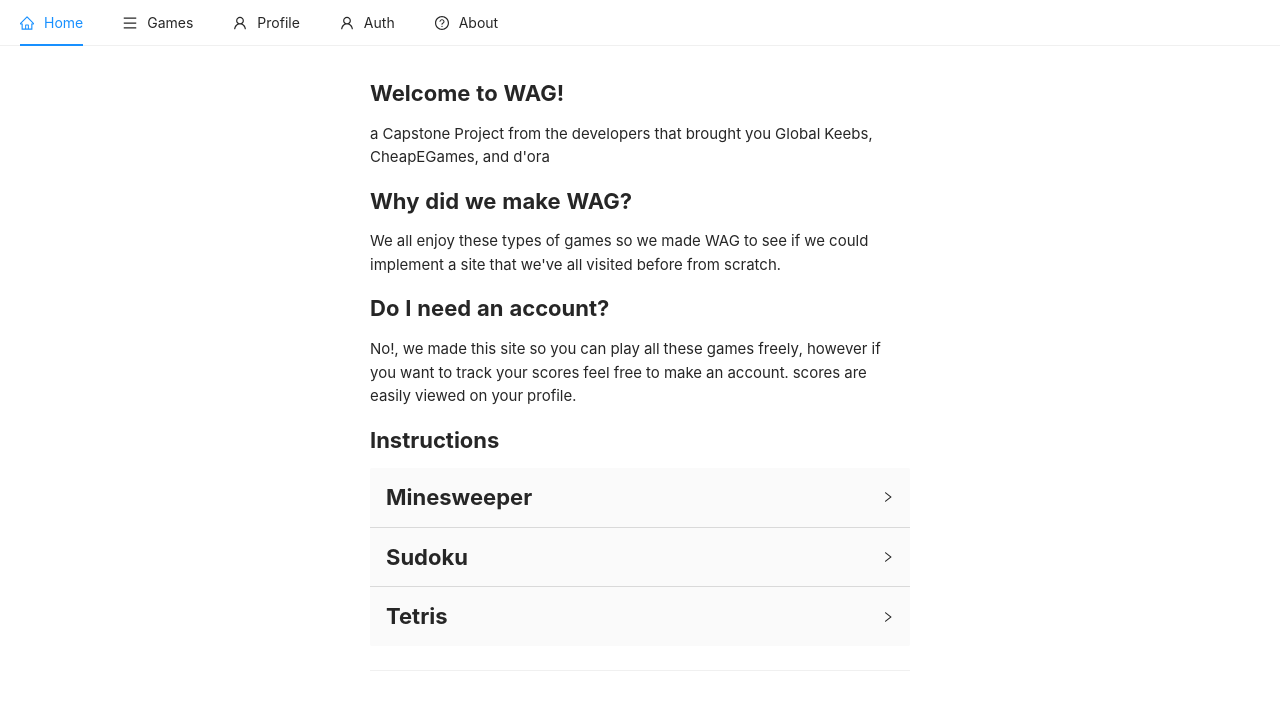
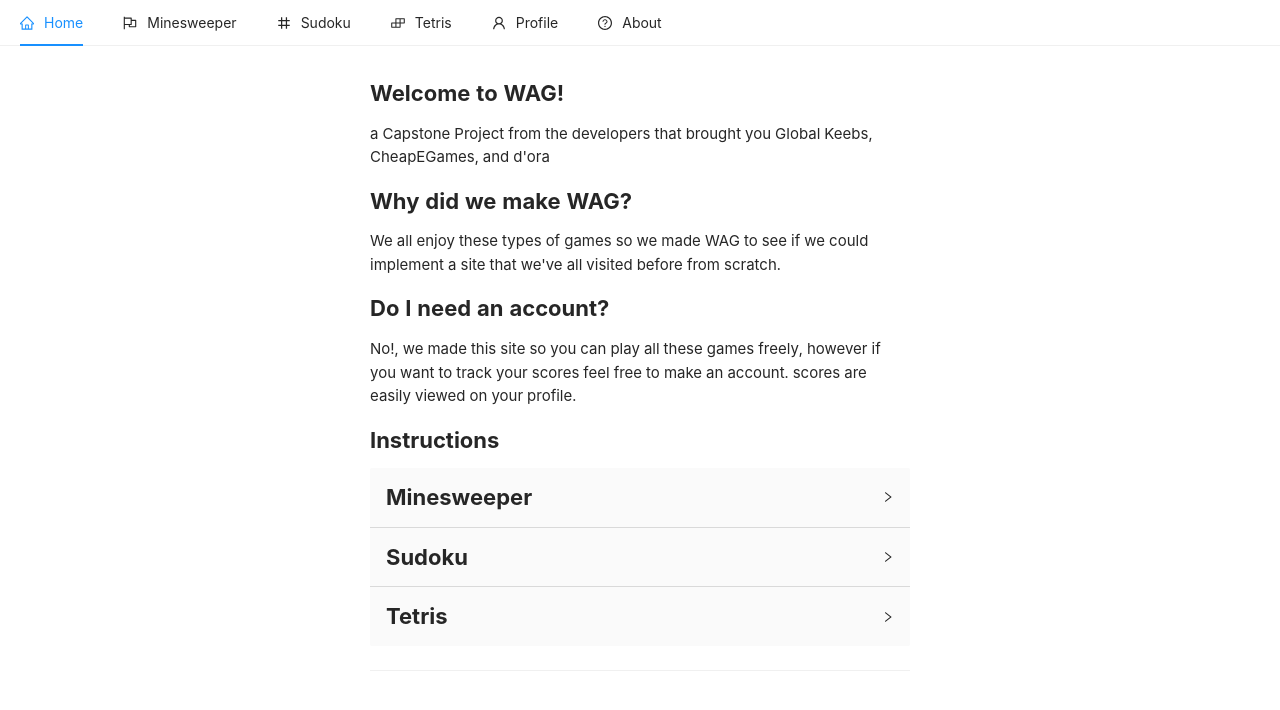
Before and after one commit to Manion-sebastian/waggroup, a Next.js app: page / in a window 1280 px wide. Shown: the top 710 px of the page. Built offline with nearby package versions, Linux system fonts and the light colour scheme.

Commit message:
edited nav for deploy

```diff
--- a/components/navBar.tsx
+++ b/components/navBar.tsx
@@ -17,20 +17,35 @@ const NavBar = () => {
     }
   }
 
+  // w nestled elements
+  // const items = [
+  //   {label:<Link href={'/'}>Home</Link>, key:'home', icon: <HomeOutlined />},
+  //   {label:'Games', key:'games', icon: <MenuOutlined />, children:[
+  //     {label:<Link href={'/minesweeper'}>Minesweeper</Link>,key:'Minesweeper', icon: <FlagOutlined />  },
+  //     {label:<Link href={'/sudoku'}>Sudoku</Link>,key:'Sudoku', icon:<NumberOutlined />},
+  //     {label:<Link href={'/tetris'}>Tetris</Link>,key:'Tetris', icon:<BuildOutlined />},
+  //   ]},
+  //   {label:<Link href={'/profile'}>Profile</Link>, key:'profile', icon:<UserOutlined />},
+  //   {label:'Auth', key:'auth', icon:<UserOutlined />, children: [
+  //     {label:<Link href={'/login'}>Login</Link>, key:'login', icon:<UserOutlined />},
+  //     {label:<Link href={'/register'}>Register</Link>, key:'register', icon:<UserOutlined />},
+  //     {label:<button style={{border: 'none'}} onClick={handleLogout}>Log Out</button>, key:'logout', icon:<UserOutlined />},
+  //   ]},
+  //   {label:<Link href={'/about'}>About</Link>, key:'about', icon: <QuestionCircleOutlined />},
+  // ]
 
   const items = [
     {label:<Link href={'/'}>Home</Link>, key:'home', icon: <HomeOutlined />},
-    {label:'Games', key:'games', icon: <MenuOutlined />, children:[
-      {label:<Link href={'/minesweeper'}>Minesweeper</Link>,key:'Minesweeper', icon: <FlagOutlined />  },
-      {label:<Link href={'/sudoku'}>Sudoku</Link>,key:'Sudoku', icon:<NumberOutlined />},
-      {label:<Link href={'/tetris'}>Tetris</Link>,key:'Tetris', icon:<BuildOutlined />},
-    ]},
+
+    {label:<Link href={'/minesweeper'}>Minesweeper</Link>,key:'Minesweeper', icon: <FlagOutlined />  },
+    {label:<Link href={'/sudoku'}>Sudoku</Link>,key:'Sudoku', icon:<NumberOutlined />},
+    {label:<Link href={'/tetris'}>Tetris</Link>,key:'Tetris', icon:<BuildOutlined />},
     {label:<Link href={'/profile'}>Profile</Link>, key:'profile', icon:<UserOutlined />},
-    {label:'Auth', key:'auth', icon:<UserOutlined />, children: [
-      {label:<Link href={'/login'}>Login</Link>, key:'login', icon:<UserOutlined />},
-      {label:<Link href={'/register'}>Register</Link>, key:'register', icon:<UserOutlined />},
-      {label:<button style={{border: 'none'}} onClick={handleLogout}>Log Out</button>, key:'logout', icon:<UserOutlined />},
-    ]},
+
+    // {label:<Link href={'/login'}>Login</Link>, key:'login', icon:<UserOutlined />},
+    // {label:<Link href={'/register'}>Register</Link>, key:'register', icon:<UserOutlined />},
+    // {label:<button style={{border: 'none'}} onClick={handleLogout}>Log Out</button>, key:'logout', icon:<UserOutlined />},
+
     {label:<Link href={'/about'}>About</Link>, key:'about', icon: <QuestionCircleOutlined />},
   ]
 
```
